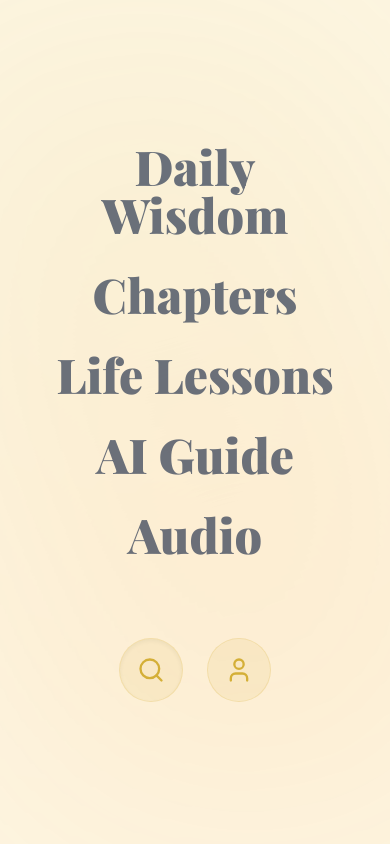
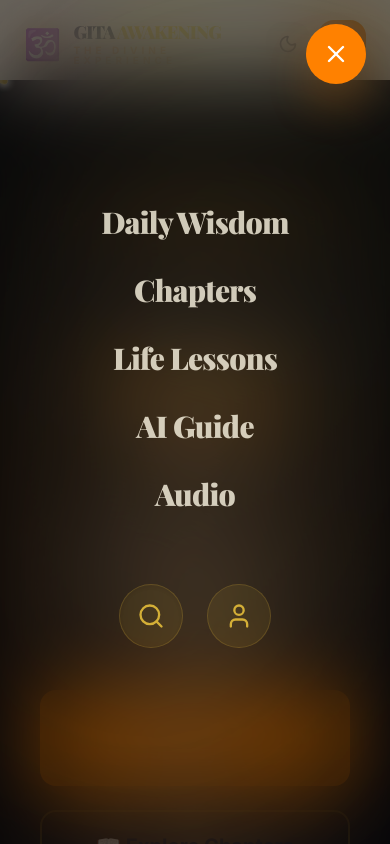
Before and after one commit to web-page-url/gita-awakening, a Next.js app: page / in a window 390 px wide. Both pictures are taken after a click on the button 342 px from the left and 56 px from the top of the page. Shown: the top 844 px of the page. Built offline with nearby package versions, Linux system fonts and the light colour scheme; a web font is replaced by a local one.

Commit message:
ux: improve mobile experience for Daily Wisdom and Navbar
- Adjust Daily Wisdom image and quote icon positioning
- Enhance Navbar readability and mobile menu interaction
- Implement body scroll lock for mobile menu
- Refine mobile menu animation and close button

```diff
--- a/components/DailyWisdom.tsx
+++ b/components/DailyWisdom.tsx
@@ -61,30 +61,33 @@ export default function DailyWisdom() {
                             <img
                                 src="/gita-awakening-1.0.jpg"
                                 alt="Divine Wisdom"
-                                className="w-full h-full object-cover transition-transform duration-[3000ms] group-hover:scale-110"
+                                className="w-full h-full object-cover object-top transition-transform duration-[3000ms] group-hover:scale-110"
                             />
                             {/* Overlays */}
                             <div className="absolute inset-0 bg-gradient-to-t from-[#0A1125] via-[#0A1125]/20 to-transparent lg:bg-gradient-to-r" />
                             <div className="absolute inset-0 bg-black/10" />
 
-                            {/* Floating Quote Icon & Voice Button */}
-                            <div className="absolute top-8 left-8 flex gap-4">
-                                <div className="w-16 h-16 rounded-2xl bg-gold/20 backdrop-blur-xl border border-gold/30 flex items-center justify-center text-gold shadow-2xl">
-                                    <Quote size={32} />
+                            {/* Floating Quote Icon & Voice Button - Repositioned for Mobile to avoid overlap */}
+                            <div className="absolute top-6 left-6 lg:top-8 lg:left-8 flex lg:flex-row flex-col-reverse gap-4">
+                                <div className="w-12 h-12 lg:w-16 lg:h-16 rounded-2xl bg-gold/20 backdrop-blur-xl border border-gold/30 flex items-center justify-center text-gold shadow-2xl">
+                                    <Quote size={24} className="lg:hidden" />
+                                    <Quote size={32} className="hidden lg:block" />
                                 </div>
-                                <div className="flex gap-4">
+                                <div className="flex flex-row lg:flex-row gap-4 mt-auto lg:mt-0">
                                     <button
                                         onClick={() => speak(mockVerse.verse, "daily-sans", "hi")}
-                                        className={`w-16 h-16 rounded-2xl backdrop-blur-xl border flex items-center justify-center shadow-2xl transition-all ${isSpeaking === "daily-sans" ? "bg-gold text-deep-blue border-gold" : "bg-white/10 text-gold border-white/20 hover:bg-white/20"}`}
+                                        className={`w-12 h-12 lg:w-16 lg:h-16 rounded-2xl backdrop-blur-xl border flex items-center justify-center shadow-2xl transition-all ${isSpeaking === "daily-sans" ? "bg-gold text-deep-blue border-gold" : "bg-white/10 text-gold border-white/20 hover:bg-white/20"}`}
                                     >
-                                        {isSpeaking === "daily-sans" ? <VolumeX size={28} /> : <Volume2 size={28} />}
+                                        {isSpeaking === "daily-sans" ? <VolumeX size={20} className="lg:hidden" /> : <Volume2 size={20} className="lg:hidden" />}
+                                        {isSpeaking === "daily-sans" ? <VolumeX size={28} className="hidden lg:block" /> : <Volume2 size={28} className="hidden lg:block" />}
                                     </button>
                                     {isSpeaking === "daily-sans" && (
                                         <button
                                             onClick={() => isPaused ? resume() : pause()}
-                                            className="w-16 h-16 rounded-2xl backdrop-blur-xl border bg-white/10 text-gold border-white/20 hover:bg-white/20 flex items-center justify-center shadow-2xl transition-all"
+                                            className="w-12 h-12 lg:w-16 lg:h-16 rounded-2xl backdrop-blur-xl border bg-white/10 text-gold border-white/20 hover:bg-white/20 flex items-center justify-center shadow-2xl transition-all"
                                         >
-                                            {isPaused ? <Play size={28} /> : <Pause size={28} />}
+                                            {isPaused ? <Play size={20} className="lg:hidden" /> : <Pause size={20} className="lg:hidden" />}
+                                            {isPaused ? <Play size={28} className="hidden lg:block" /> : <Pause size={28} className="hidden lg:block" />}
                                         </button>
                                     )}
                                 </div>
--- a/components/Navbar.tsx
+++ b/components/Navbar.tsx
@@ -34,6 +34,15 @@ export default function Navbar() {
         return () => window.removeEventListener("scroll", handleScroll);
     }, []);
 
+    // Lock body scroll when mobile menu is open
+    useEffect(() => {
+        if (isOpen) {
+            document.body.style.overflow = "hidden";
+        } else {
+            document.body.style.overflow = "unset";
+        }
+    }, [isOpen]);
+
     return (
         <nav
             className={cn(
@@ -55,7 +64,7 @@ export default function Navbar() {
                             🕉️
                         </motion.div>
                         <div className="flex flex-col">
-                            <span className="font-serif text-2xl font-black tracking-tighter text-deep-blue dark:text-ivory leading-none">
+                            <span className="font-serif text-lg sm:text-2xl font-black tracking-tighter text-deep-blue dark:text-ivory leading-none">
                                 GITA <span className="gold-text">AWAKENING</span>
                             </span>
                             <span className="text-[10px] uppercase tracking-[0.4em] font-bold text-saffron opacity-80 leading-none mt-1">
@@ -86,7 +95,7 @@ export default function Navbar() {
                     </div>
 
                     {/* Right: Gamified Utilities */}
-                    <div className="flex items-center gap-2 sm:gap-6">
+                    <div className="flex items-center gap-2 lg:gap-6">
                         {/* Devotion Counter - Dopamine Trigger */}
                         <motion.div
                             whileHover={{ scale: 1.05 }}
@@ -125,32 +134,42 @@ export default function Navbar() {
             <AnimatePresence>
                 {isOpen && (
                     <motion.div
-                        initial={{ opacity: 0, clipPath: "circle(0% at 100% 0%)" }}
-                        animate={{ opacity: 1, clipPath: "circle(150% at 100% 0%)" }}
-                        exit={{ opacity: 0, clipPath: "circle(0% at 100% 0%)" }}
-                        transition={{ type: "spring", damping: 30, stiffness: 200 }}
-                        className="fixed inset-0 bg-ivory dark:bg-deep-blue/95 backdrop-blur-xl z-40 lg:hidden overflow-hidden flex flex-col items-center justify-center"
+                        initial={{ x: "-100%" }}
+                        animate={{ x: 0 }}
+                        exit={{ x: "-100%" }}
+                        transition={{ type: "spring", damping: 30, stiffness: 300 }}
+                        className="fixed inset-0 bg-black/60 dark:bg-black/80 backdrop-blur-[40px] z-[100] lg:hidden flex flex-col"
                     >
-                        <div className="absolute inset-0 z-0 opacity-10 pointer-events-none">
-                            <div className="absolute top-0 right-0 w-[500px] h-[500px] bg-gold rounded-full blur-[150px]" />
-                            <div className="absolute bottom-0 left-0 w-[500px] h-[500px] bg-saffron rounded-full blur-[150px]" />
+                        {/* Sacred Close Button - Prominent and Closeable */}
+                        <div className="absolute top-6 right-6 z-[120]">
+                            <button
+                                onClick={() => setIsOpen(false)}
+                                className="p-4 bg-saffron text-white rounded-full shadow-2xl shadow-saffron/40 active:scale-95 transition-all"
+                            >
+                                <X size={28} />
+                            </button>
                         </div>
 
-                        <div className="flex flex-col items-center gap-8 relative z-10 w-full px-12">
+                        <div className="absolute inset-0 z-0 opacity-10 pointer-events-none">
+                            <div className="absolute top-0 left-0 w-[500px] h-[500px] bg-gold rounded-full blur-[150px]" />
+                            <div className="absolute bottom-0 right-0 w-[500px] h-[500px] bg-saffron rounded-full blur-[150px]" />
+                        </div>
+
+                        <div className="flex-1 w-full flex flex-col items-center justify-center gap-4 relative z-10 px-6">
                             {navItems.map((item, i) => (
                                 <motion.div
                                     key={item.href}
-                                    initial={{ opacity: 0, y: 20 }}
-                                    animate={{ opacity: 1, y: 0 }}
-                                    transition={{ delay: i * 0.1 }}
+                                    initial={{ opacity: 0, scale: 0.9 }}
+                                    animate={{ opacity: 1, scale: 1 }}
+                                    transition={{ delay: i * 0.05 }}
                                     className="w-full text-center"
                                 >
                                     <Link
                                         href={item.href}
                                         onClick={() => setIsOpen(false)}
                                         className={cn(
-                                            "text-5xl font-serif font-black block transition-all",
-                                            pathname === item.href ? "text-saffron scale-110" : "text-deep-blue dark:text-ivory opacity-60 hover:opacity-100"
+                                            "text-3xl font-serif font-black block transition-all tracking-tight py-2",
+                                            pathname === item.href ? "text-saffron scale-110" : "text-ivory/80 hover:text-ivory"
                                         )}
                                     >
                                         {item.name}
```
